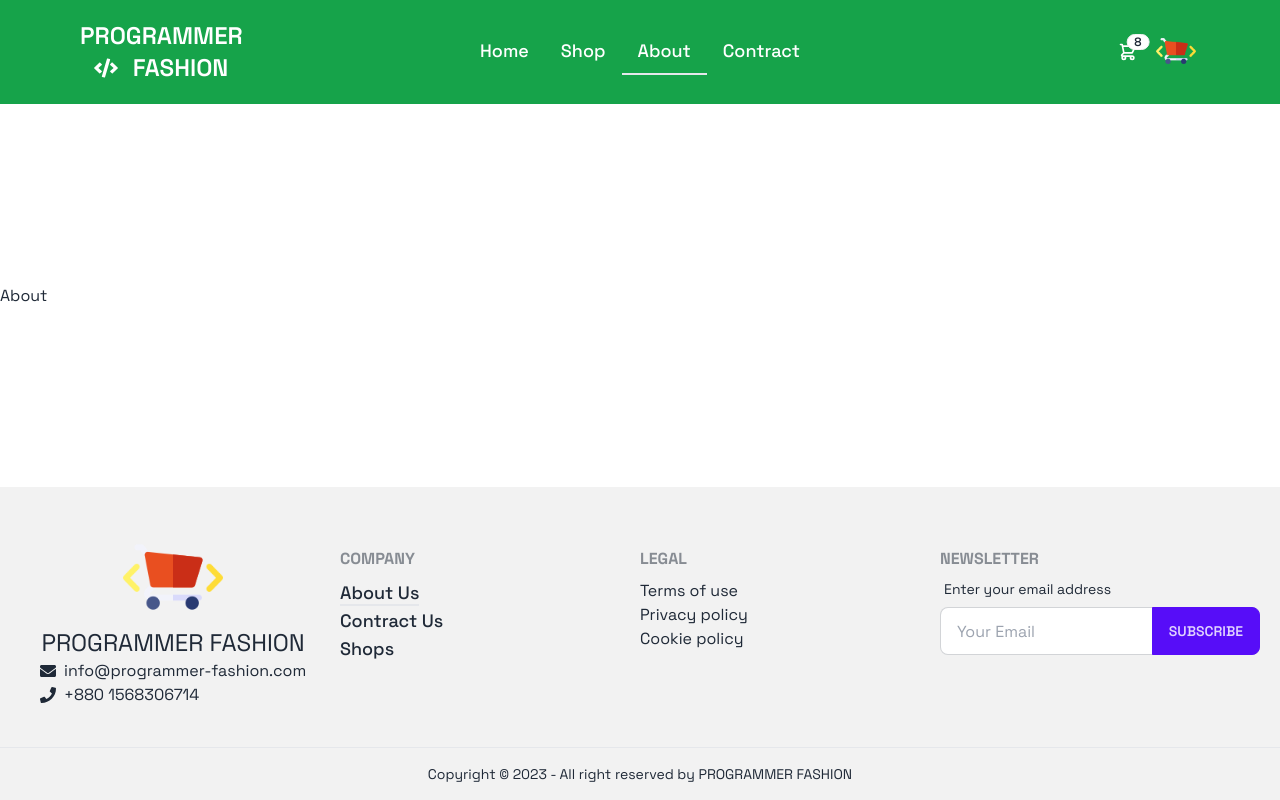
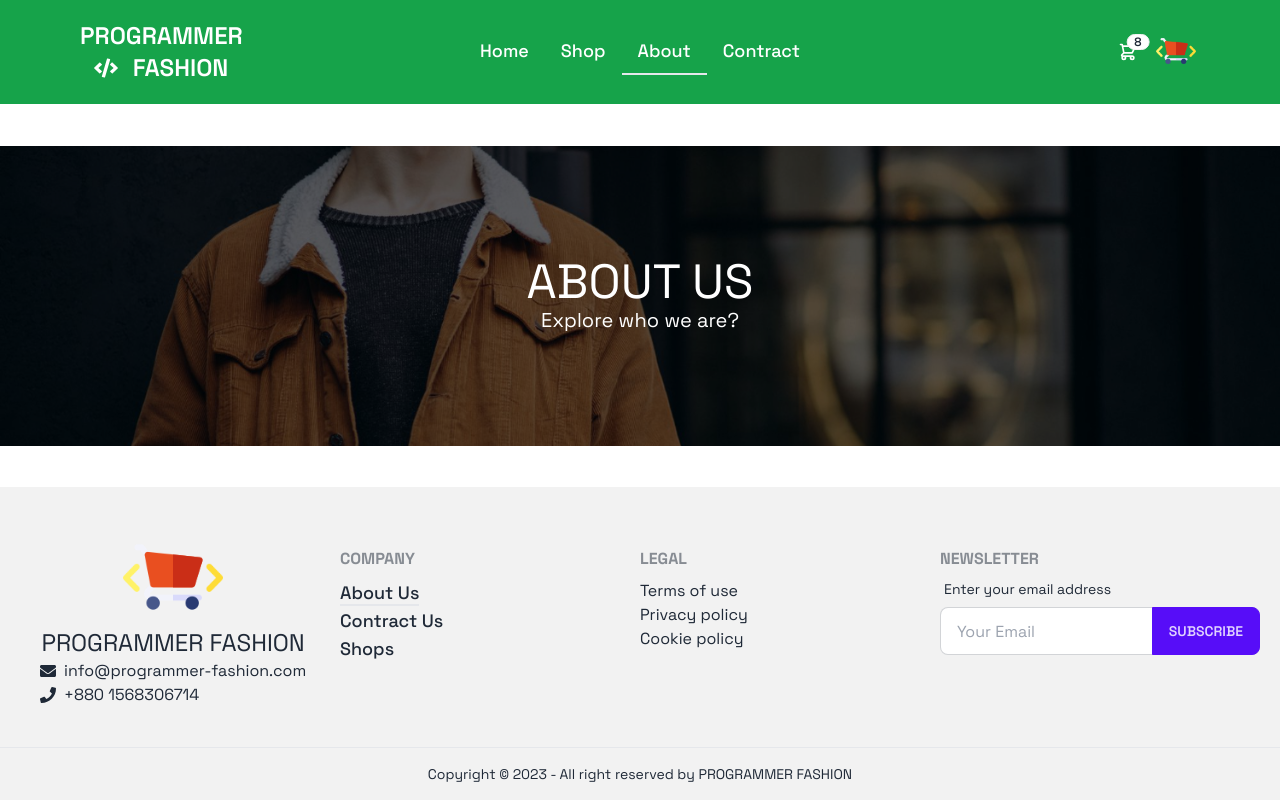
Before and after one commit to mfarhadattari/fashion-man-client, a React (Vite) app: page /about in a window 1280 px wide. Built offline with nearby package versions, Linux system fonts and the light colour scheme.

Commit message:
about page cover

```diff
--- /dev/null
+++ b/src/pages/Public/About/AboutPage.jsx
@@ -0,0 +1,16 @@
+import MenuCover from "../../../components/MenuCover";
+import banner from "../../../assets/images/banner.jpg";
+
+const AboutPage = () => {
+  return (
+    <main>
+      <MenuCover
+        heading="About Us"
+        subheading="Explore who we are?"
+        backgroundURL={banner}
+      ></MenuCover>
+    </main>
+  );
+};
+
+export default AboutPage;
--- a/src/pages/Public/Shop/Shop.jsx
+++ b/src/pages/Public/Shop/ShopPage.jsx
@@ -5,7 +5,7 @@ import ProductCard from "../../../components/ProductCard";
 
 // TODO: Filtering, Searching, Pagination
 
-const Shop = () => {
+const ShopPage = () => {
   const [products, setProducts] = useState([]);
 
   useEffect(() => {
@@ -34,4 +34,4 @@ const Shop = () => {
   );
 };
 
-export default Shop;
+export default ShopPage;
```
Also changed, not shown: src/router/router.jsx (+4 -3 lines).
